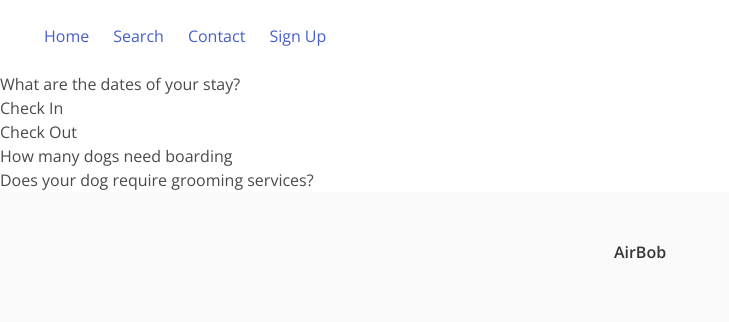
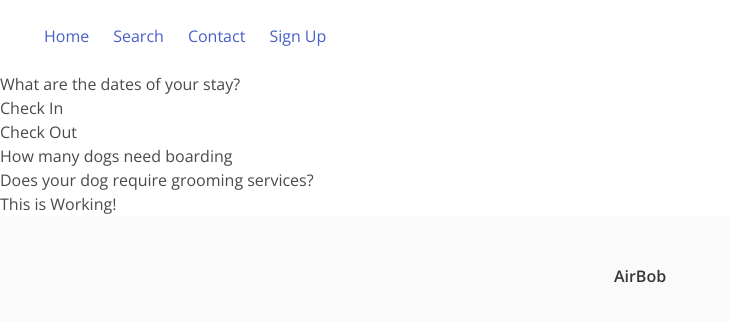
Before and after one commit to demi0504/Project-3, a React (Create React App) app in the folder client/: page /search in a window 1280 px wide. Shown: the top 322 px of the page, without its empty margins (0-729 px from the left). Built offline with nearby package versions, Linux system fonts and the light colour scheme.

Commit message:
added container and card for businesses, setup state and props when component is hydrated

```diff
--- /dev/null
+++ b/client/src/components/SearchCard/SearchCard.js
@@ -0,0 +1,13 @@
+import React from "react";
+
+function SearchCard(props) {
+  return (
+    <div>
+
+      <p>This is Working!</p>
+
+    </div>
+  );
+}
+
+export default SearchCard;
--- /dev/null
+++ b/client/src/components/SearchCard/SearchContainer.js
@@ -0,0 +1,27 @@
+import React, { Component } from "react";
+import SearchCard from "./SearchCard";
+// import businesses from "";
+
+class SearchContainer extends Component {
+  state = {
+    // businesses
+  };
+
+  render() {
+    return (
+
+      <div>
+            {/* {this.state.businesses.map(biz => ( */}
+          <SearchCard
+            // id={biz.id}
+            // key={biz.id}
+
+          />
+        {/* ))} */}
+      </div>
+
+    );
+  }
+};
+
+export default SearchContainer;
--- a/client/src/components/pages/Search.js
+++ b/client/src/components/pages/Search.js
@@ -1,4 +1,5 @@
 import React from "react";
+import SearchContainer from "../SearchCard/SearchContainer"
 
 const Search = () => (
   <div>
@@ -14,6 +15,9 @@ const Search = () => (
     <h3>Does your dog require grooming services?</h3>
       {/* yes or no selector */}
 
+
+    <SearchContainer />
+
   </div>
 );
 
```
Also changed, not shown: 1 other file (tests, documents, lock files or other folders).
